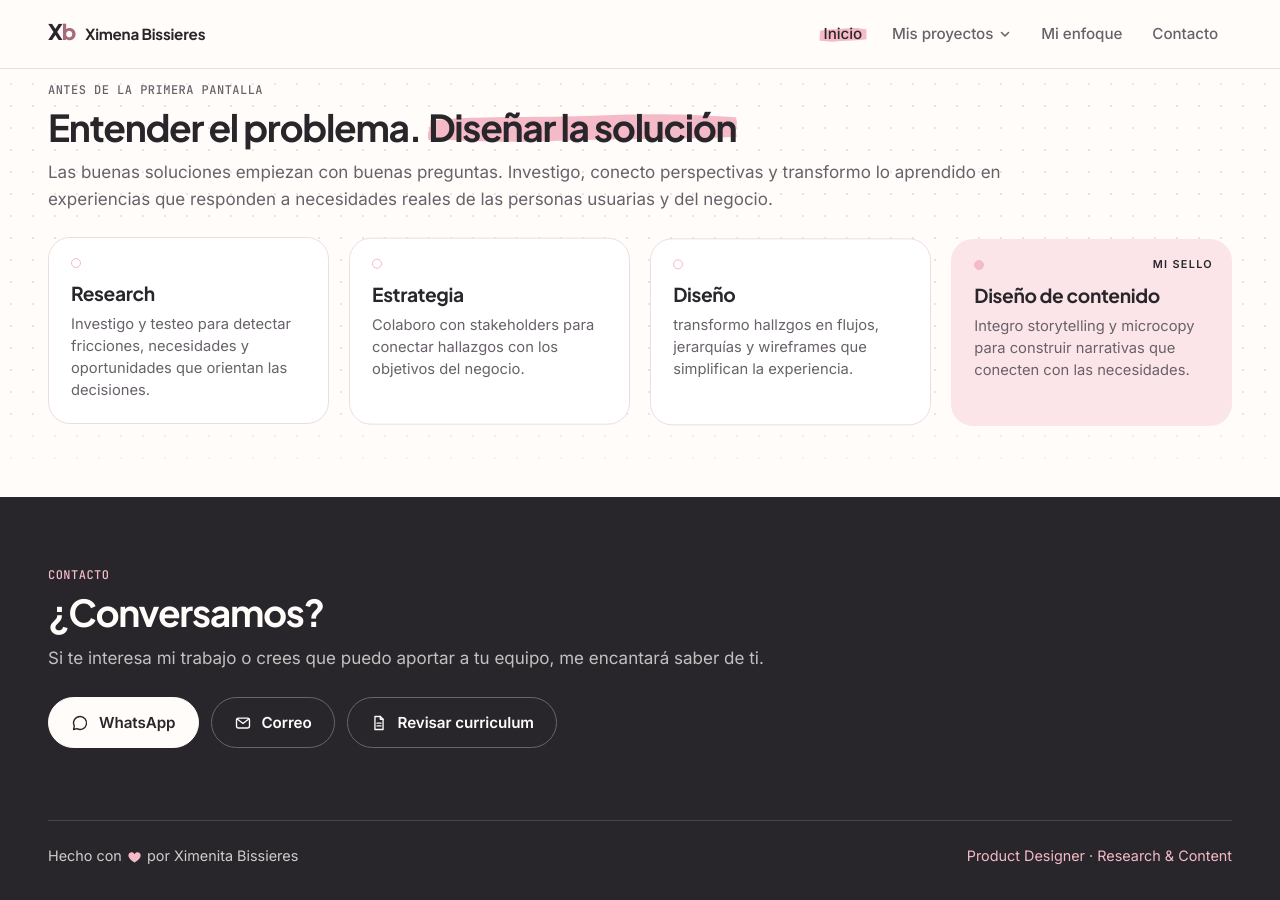
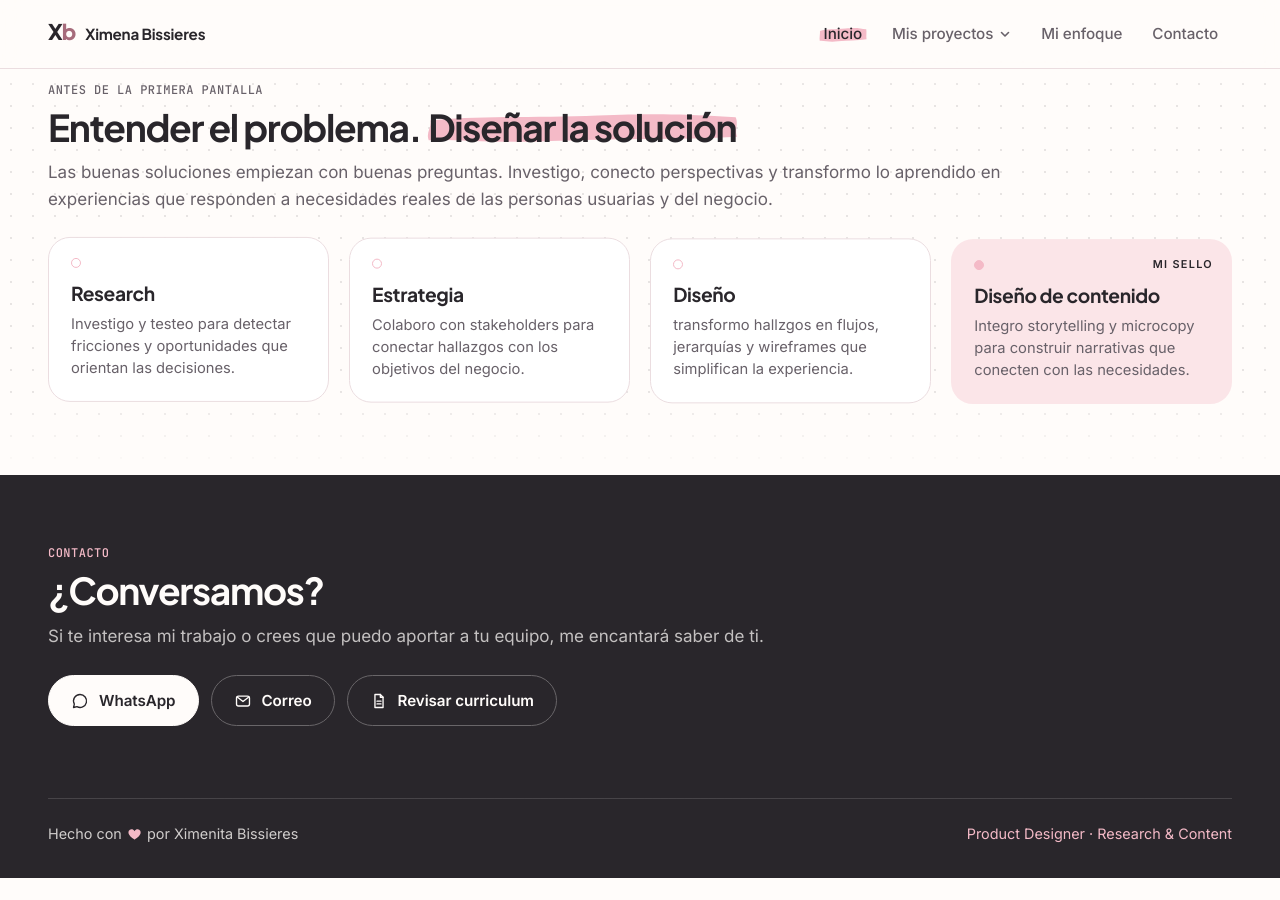
Before and after one commit to ximebissieres/Ximebissieres.github.io, a Jekyll site: the page built from index.html, in a window 1280 px wide and 900 px high, scrolled down 1434 px. Built offline with Jekyll 4.4.1, drawn with Linux system fonts in a browser that asks for light colours; after the commit the page ends 2312 px from its top, so only the background shows below that.

Commit message:
Home: la tarjeta Research vuelve a su bajada anterior
Co-Authored-By: Claude Opus 5.5 <noreply@anthropic.com>
Claude-Session: https://claude.ai/code/session_01DJ4kQgEHjb3PtnpPBBuZ5X

```diff
--- a/_data/home.yml
+++ b/_data/home.yml
@@ -89,7 +89,7 @@ enfoque:
   # Capacidades: "destacada: true" pinta la tarjeta en rosa con su "marca".
   capacidades:
     - nombre: "Research"
-      descripcion: "Investigo y testeo para detectar fricciones, necesidades y oportunidades que orientan las decisiones."
+      descripcion: "Investigo y testeo para detectar fricciones y oportunidades que orientan las decisiones."
     - nombre: "Estrategia"
       descripcion: "Colaboro con stakeholders para conectar hallazgos con los objetivos del negocio."
     - nombre: "Diseño"
```
